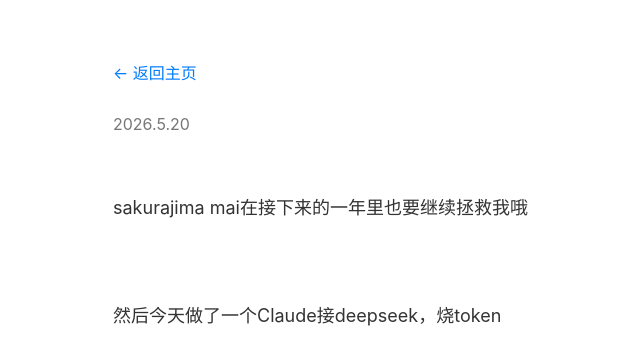
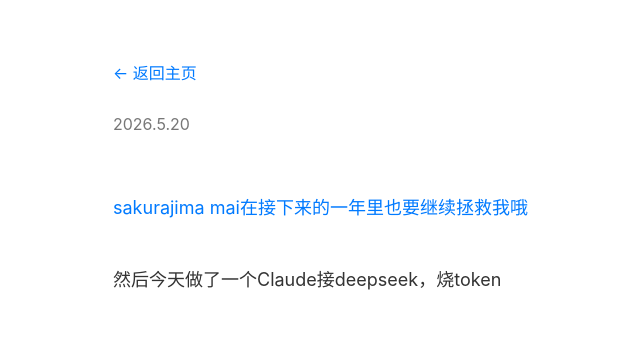
Before and after one commit to sakurajima-mai-zyx/sakurajima-mai-zyx.github.io, a plain HTML site: page blogs/2026.5.20.html in a window 1280 px wide. Shown: the whole page, without its empty margins (227-867 px from the left). Drawn offline with nearby package versions, Linux system fonts and the light colour scheme.

Commit message:
Highlight text with blue style in blog post
Added a blue text style for emphasis on a specific phrase.

```diff
--- a/blogs/2026.5.20.html
+++ b/blogs/2026.5.20.html
@@ -12,14 +12,15 @@
         .text{font-size:18px;color:#333;line-height:2;white-space: pre-line;}
         ul{padding-left: 20px; margin-top: 10px;}
         li{margin-bottom: 8px;}
+        /* 蓝色文字样式 */
+        .blue { color: #007AFF; }
     </style>
 </head>
 <body>
     <a href="../index.html" class="back">← 返回主页</a>
     <div class="date">2026.5.20</div>
     <div class="text">
-        sakurajima mai在接下来的一年里也要继续拯救我哦
-
+        <span class="blue">sakurajima mai在接下来的一年里也要继续拯救我哦</span>
 
         然后今天做了一个Claude接deepseek，烧token
     </div>
```
